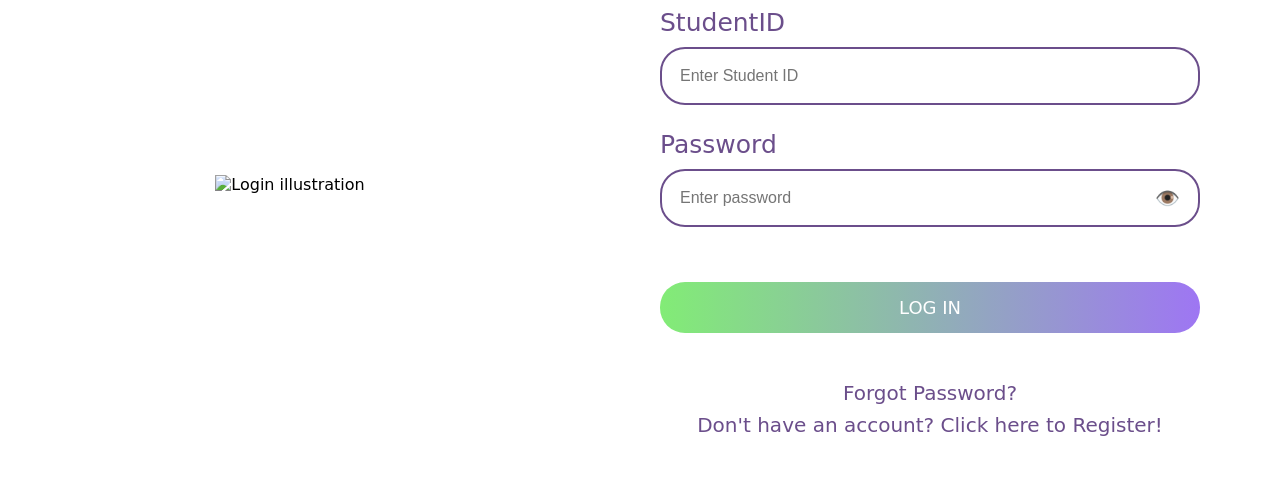
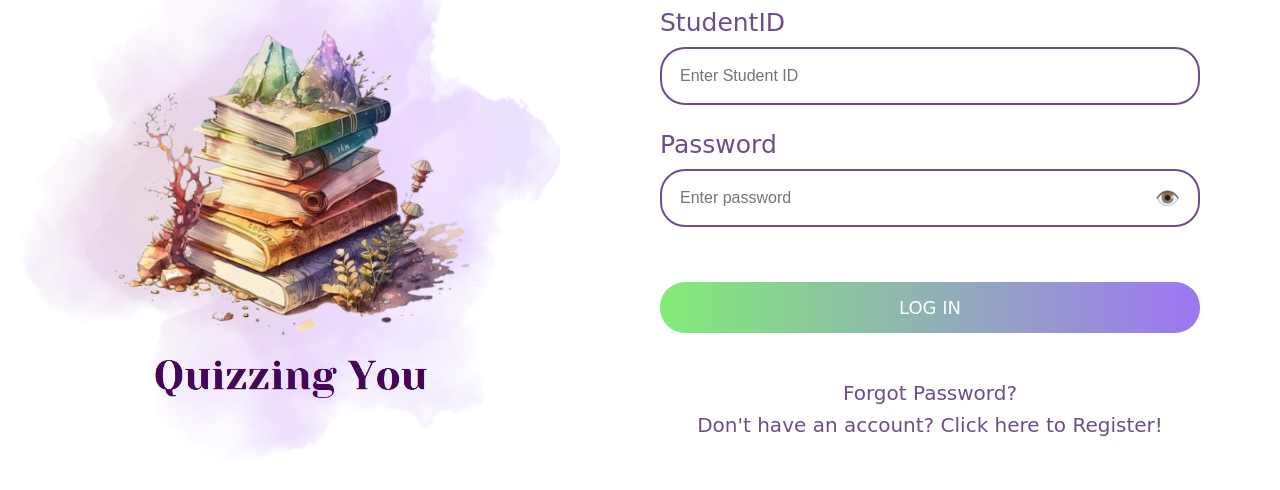
Before and after one commit to XinLing8/rwdd, a plain HTML site: page LOGIN.S.html in a window 1280 px wide. Shown: the part 216-706 px from the top of the page. Drawn offline with Linux system fonts and the light colour scheme; a web font is replaced by a local one.

Commit message:
Update LOGIN.S.html

```diff
--- a/LOGIN.S.html
+++ b/LOGIN.S.html
@@ -152,7 +152,7 @@
     <form method="POST" action="ProcessLogin.S.php">
         <div class="container">
             <div class="image-section">
-                <img src="images/loginS.png" alt="Login illustration">
+                <img src="loginS.png" alt="Login illustration">
             </div>
             <div class="form-section">
                 <h1>Log In</h1>
```
